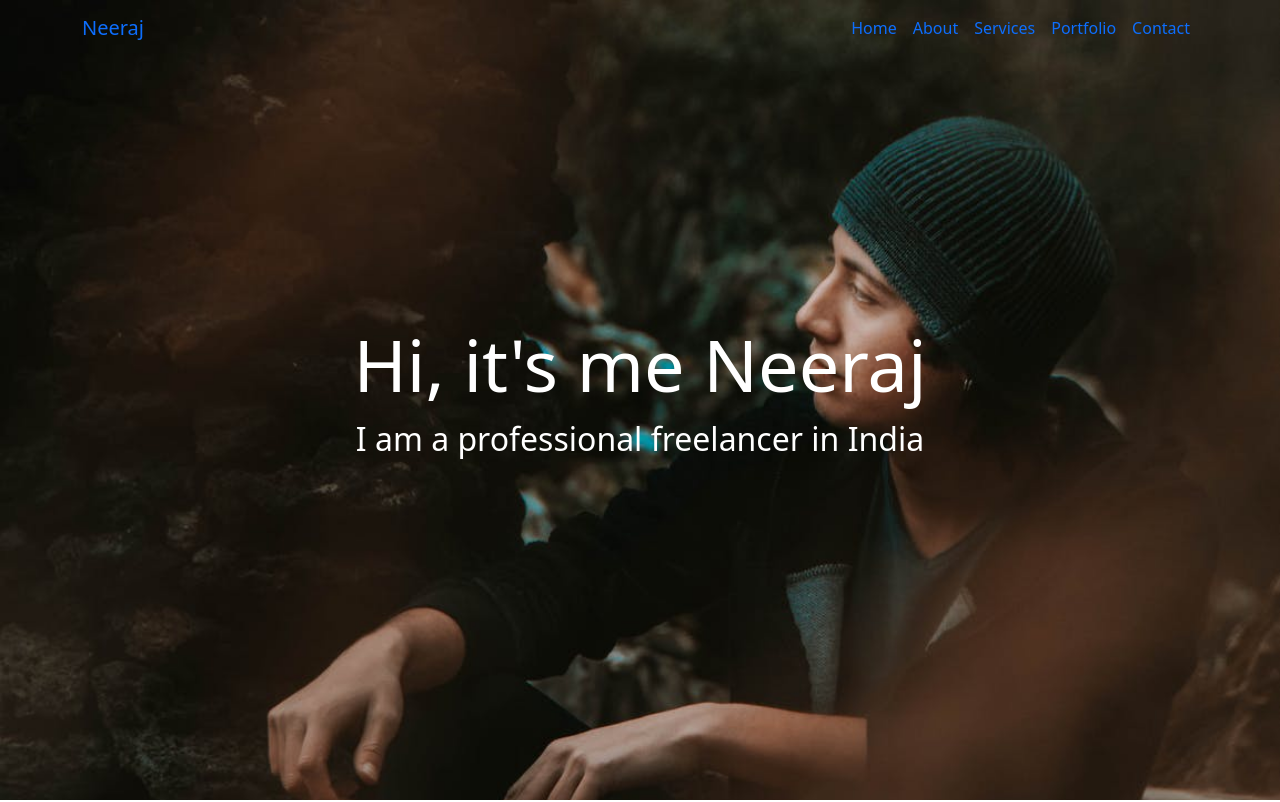
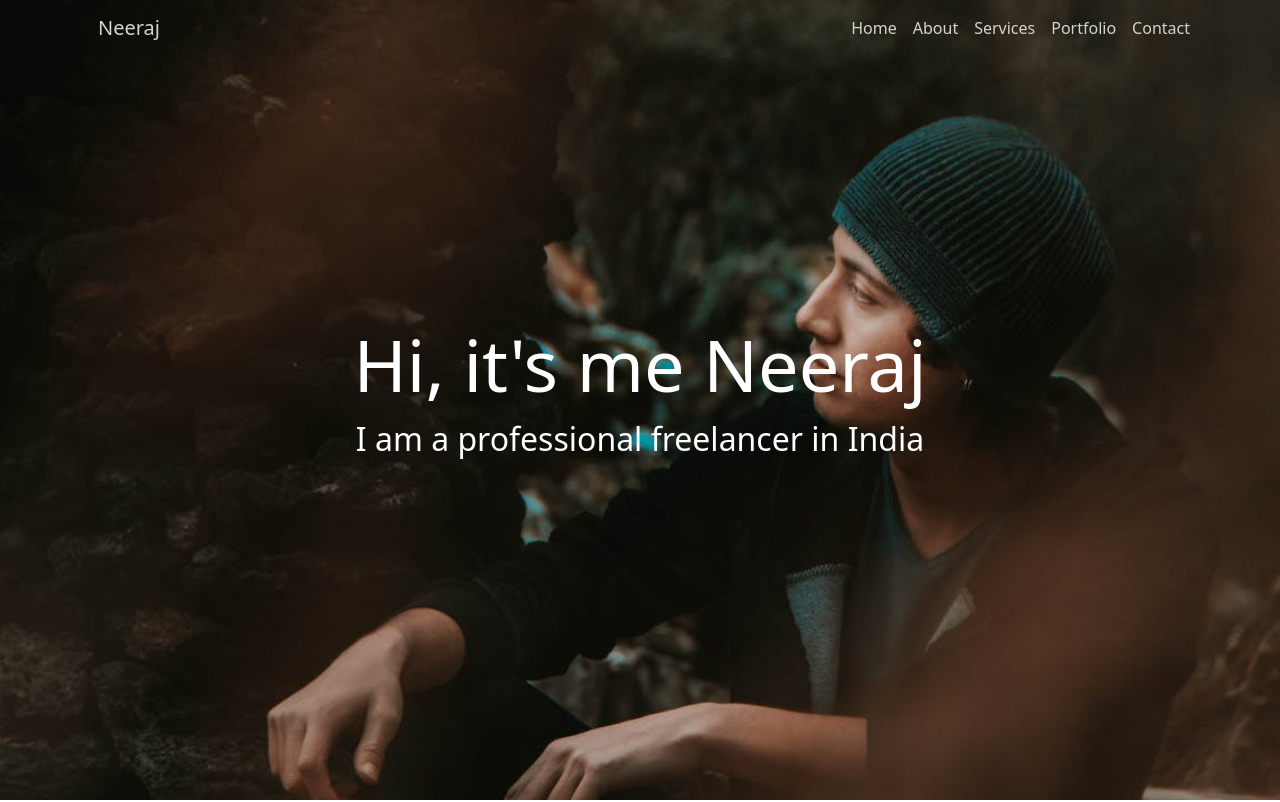
Before and after one commit to neeraj-pratap-singh/portfolio, a plain HTML site: page html-css-basic/Template1/index.html in a window 1280 px wide. Shown: the top 802 px of the page. Drawn offline with nearby package versions, Linux system fonts and the light colour scheme.

Commit message:
fix script issue

```diff
--- a/html-css-basic/Template1/index.html
+++ b/html-css-basic/Template1/index.html
@@ -15,10 +15,9 @@
 
 <body>
     <!-- load javascript after loading all html content -->
-    <script src="script/script.js"></script>
     <nav class="navbar navbar-expand-lg fixed-top navbarScroll">
       <div class="container">
-          <a class="navbar-brand" href="#">Neeraj</a>
+          <a class="navbar-brand nav-link" href="#">Neeraj</a>
           <button class="navbar-toggler" type="button" data-bs-toggle="collapse" data-bs-target="#navbarSupportedContent" aria-controls="navbarSupportedContent" aria-expanded="false" aria-label="Toggle navigation">
               <span class="navbar-toggler-icon"></span>
           </button>
@@ -311,8 +310,6 @@
         </div>
     </div>
   </footer>
-
-
-
+  <script src="script/script.js"></script>
 </body>
 </html>
--- a/html-css-basic/Template1/style.css
+++ b/html-css-basic/Template1/style.css
@@ -1,3 +1,6 @@
+.nav-link {
+    color: lightgrey !important; /* Using !important to override any existing styles */
+}
 /* hero background image */
 .bgimage {
     height:100vh;
```
